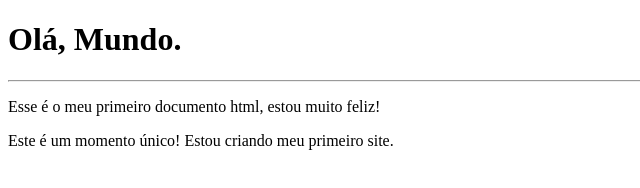
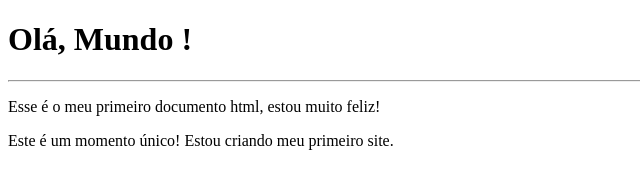
Before and after one commit to maryangelasoares/FullStackRPV, a plain HTML site: page FRONT-END/Hello World/Hello World.html in a window 1280 px wide. Shown: the full height of the page, 0-640 px from the left. Drawn offline with Linux system fonts and the light colour scheme.

Commit message:
teste commit

```diff
--- a/FRONT-END/Hello World/Hello World.html
+++ b/FRONT-END/Hello World/Hello World.html
@@ -6,7 +6,7 @@
     <title>Meu Primeiro Exercício!</title>
 </head>
 <body>
-    <h1>Olá, Mundo.</h1>
+    <h1>Olá, Mundo !</h1>
     <hr>
     <p>Esse é o meu primeiro documento html, estou muito feliz!</p>
     <p>Este é um momento único! Estou criando meu primeiro site.</p>
```
